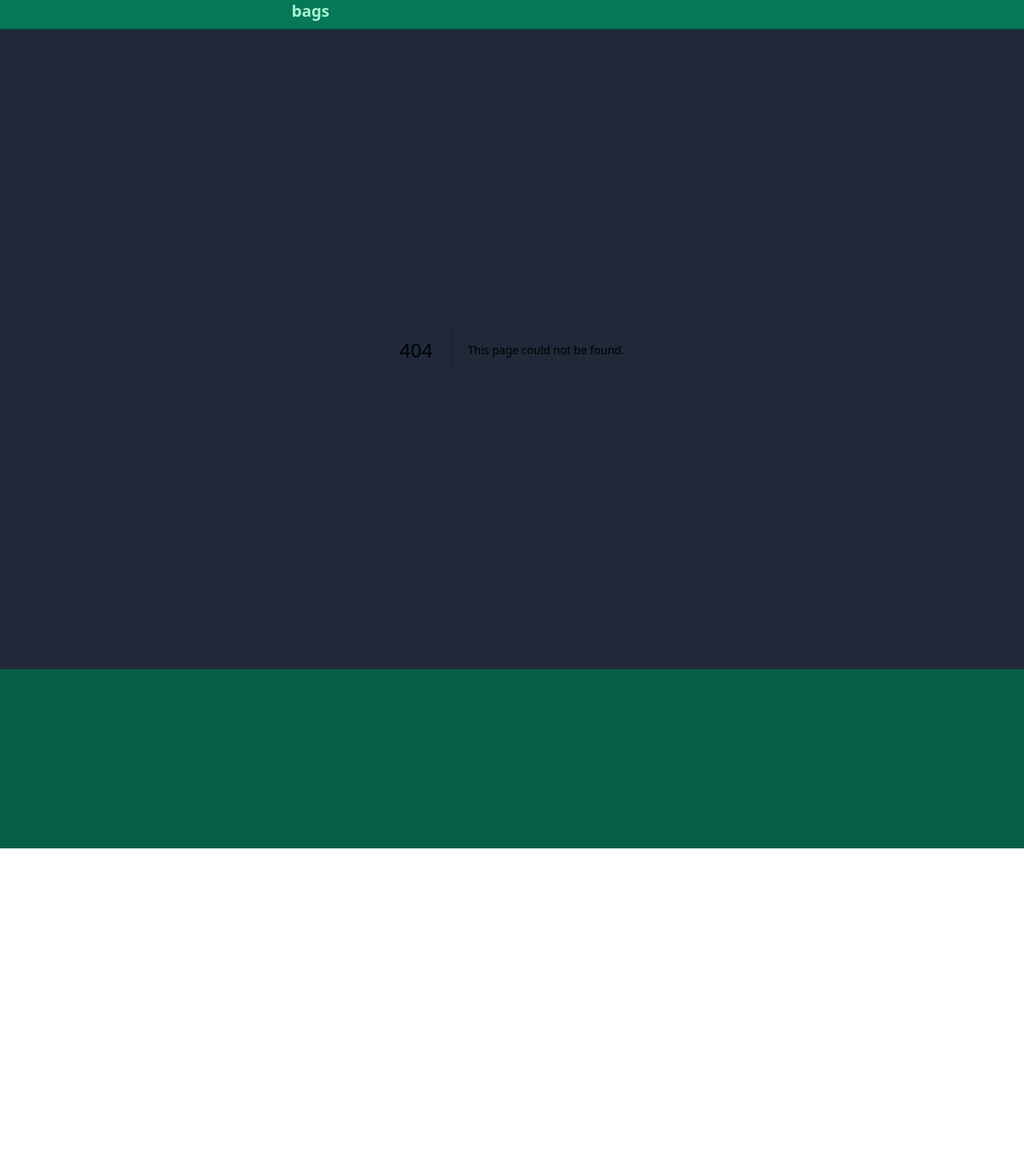
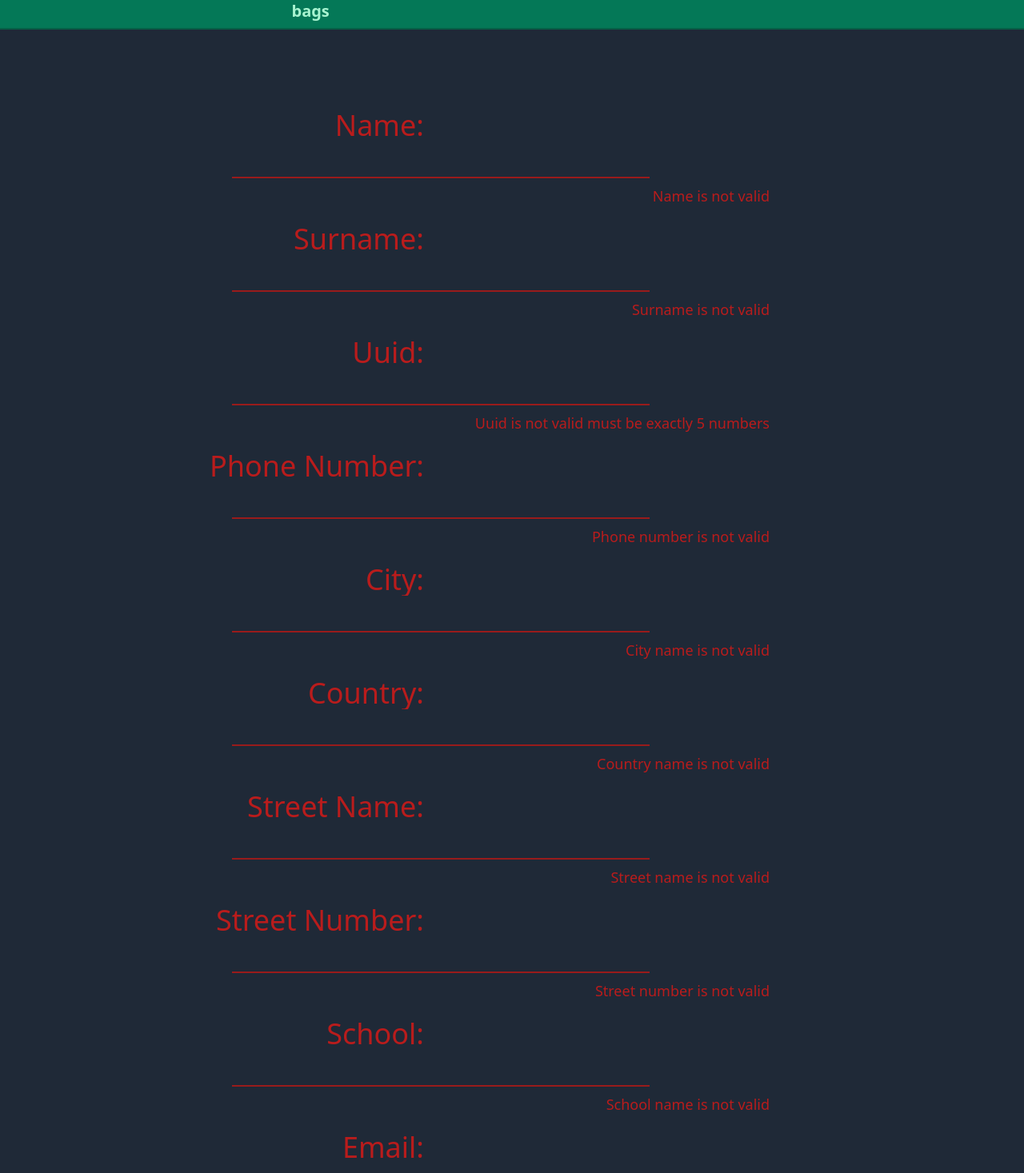
Before and after one commit to ISA-Banka-krvi-Team-39/FE-Banka-krvi, a Next.js app: page /adminRegister in a window 1280 px wide. Before the commit this address had no page. Shown: the part 63-1530 px from the top of the page at 80% size. Before the commit the page ends 1124 px from the top, so only its background shows below. Built offline with nearby package versions, Linux system fonts and the light colour scheme.

Commit message:
implemented admin registration

```diff
--- /dev/null
+++ b/src/pages/adminRegister.tsx
@@ -0,0 +1,223 @@
+import axios, { AxiosResponse } from 'axios';
+import classNames from 'classnames';
+import Head from 'next/head'
+import Image from 'next/image'
+import { config } from 'process';
+import { useState } from 'react'
+import CustomInput from '../shared-components/Inputs/CustomInput';
+import { User } from '../shared-components/model/user/User';
+import styles from '../styles/Home.module.css'
+
+
+export default function Register() {
+
+  const [name,setName] = useState('');
+  const [surname,setSurname] = useState('');
+  const [password,setPassword] = useState('');
+  const [confirmPassword,setConfirmPassword] = useState('');
+  const [email,setEmail] = useState('');
+  const [uuid,setUuid] = useState('');
+  const [phoneNumber,setPhoneNumber] = useState('');
+  const [school,setSchool] = useState('');
+  const [country,setCountry] = useState('');
+  const [city,setCity] = useState('');
+  const [streetName,setStreetName] = useState('');
+  const [streetNumber,setStreetNumber] = useState('');
+  const [gender,setGender] = useState('');
+  const [formValid,setFormValid] = useState(false);
+
+  function registerAdmin() {
+    if(password !== confirmPassword){
+      alert("password and confirma password must be same!");
+      return;
+    }
+    var user: User = {address:{city:city,country:country,streetName:streetName,streetNumber:Number(streetNumber)},
+    name:name,surname:surname,school:school,email:email,password:password,uuid:uuid,phoneNumber:phoneNumber,
+    personGender:Number(gender),personType: 2
+    };
+    const config = {
+      headers:{
+      'Access-Control-Allow-Origin' : '*',
+      }
+    }
+    axios.post("http://localhost:8080/api/user", user,config)
+    .then(res => {
+      console.log(res);
+    })
+    .catch(err => {
+      console.log(err)
+      alert(err.toString());
+    }
+      )
+
+  }
+  function validate(){
+    var regexNames = new RegExp("^[A-Z][a-z]+$");
+    var regexStreetName = new RegExp("^[A-Z][A-Za-z( )]+$");
+    var regexPhoneNumber = new RegExp("^[+]*[0-9-]+$");
+    var regexStreetNumber = new RegExp("^[1-9]+[a-b]{0,1}$");
+    var regexPassword = new RegExp("^[A-Za-z0-9]{5}[A-Za-z0-9]+$");
+    setFormValid(regexNames.test(name) && regexNames.test(surname) && regexPassword.test(password)
+                && regexPhoneNumber.test(phoneNumber) && /^[A-Z][A-Za-z( )]+$/.test(city) && regexNames.test(country)
+                && regexStreetName.test(streetName) && /^[A-Z][A-Za-z( )]+$/.test(school) && /^[\w-\.]+@([\w-]+\.)+[\w-]{2,4}$/.test(email)
+                && /^\d{5}$/.test(uuid) && regexStreetNumber.test(streetNumber));
+  }
+  var validButton = formValid ? "text-emerald-200 bg-emerald-900": "text-gray-800 bg-gray-400 cursor-default";
+
+  return (
+      <div className=" w-full bg-gray-800 px-6 mt-20 justify-center inline-flex">
+        <div className=" bg-gray-800 justify-center">
+          <CustomInput
+            type='text'
+            regex='^[A-Z][a-z]+$'
+            notValidText='Name is not valid'
+            onChange={(event) => {
+              setName(event.target.value);
+              validate();
+            }}
+            nameToSet='Name'
+          ></CustomInput>
+
+          <CustomInput
+            type='text'
+            regex='^[A-Z][a-z]+$'
+            notValidText='Surname is not valid'
+            onChange={(event) => {
+              setSurname(event.target.value);
+              validate();
+            }}
+            nameToSet='Surname'
+          ></CustomInput>
+
+          <CustomInput
+            type='text'
+            regex='^\d{5}$'
+            notValidText='Uuid is not valid must be exactly 5 numbers'
+            onChange={(event) => {
+              setUuid(event.target.value);
+              validate();
+            }}
+            nameToSet='Uuid'
+          ></CustomInput>
+
+          <CustomInput
+            type='text'
+            regex='^[+]*[0-9-]+$'
+            notValidText='Phone number is not valid'
+            onChange={(event) => {
+              setPhoneNumber(event.target.value);
+              validate();
+            }}
+            nameToSet='Phone Number'
+          ></CustomInput>
+
+          <CustomInput
+            type='text'
+            regex='^[A-Z][A-Za-z( )]+$'
+            notValidText='City name is not valid'
+            onChange={(event) => {
+              setCity(event.target.value);
+              validate();
+            }}
+            nameToSet='City'
+          ></CustomInput>
+
+          <CustomInput
+            type='text'
+            regex='^[A-Z][a-z]+$'
+            notValidText='Country name is not valid'
+            onChange={(event) => {
+              setCountry(event.target.value);
+              validate();
+            }}
+            nameToSet='Country'
+          ></CustomInput>
+          <CustomInput
+            type='text'
+            regex='^[A-Z][A-Za-z( )]+$'
+            notValidText='Street name is not valid'
+            onChange={(event) => {
+              setStreetName(event.target.value);
+              validate();
+            }}
+            nameToSet='Street Name'
+          ></CustomInput>
+          <CustomInput
+            type='text'
+            regex='^[1-9]+[a-b]{0,1}$'
+            notValidText='Street number is not valid'
+            onChange={(event) => {
+              setStreetNumber(event.target.value);
+              validate();
+            }}
+            nameToSet='Street Number'
+          ></CustomInput>
+
+          <CustomInput
+            type='text'
+            regex='^[A-Z][A-Za-z( )]+$'
+            notValidText='School name is not valid'
+            onChange={(event) => {
+              setSchool(event.target.value);
+              validate();
+            }}
+            nameToSet='School'
+          ></CustomInput>
+
+          <CustomInput
+            type='text'
+            regex='^[\w-\.]+@([\w-]+\.)+[\w-]{2,4}$'
+            notValidText='Email is not valid'
+            onChange={(event) => {
+              setEmail(event.target.value);
+              validate();
+            }}
+            nameToSet='Email'
+          ></CustomInput>
+
+          <CustomInput
+            type='password'
+            notValidText='Password is not valid'
+            regex='^[A-Za-z0-9]{5}[A-Za-z0-9]+$'
+            onChange={(event) => {
+              setPassword(event.target.value);
+              validate();
+            }}
+            nameToSet='Password'
+          ></CustomInput>
+                    <CustomInput
+            type='password'
+            notValidText='Confirm password is not valid'
+            regex='^[A-Za-z0-9]{5}[A-Za-z0-9]+$'
+            onChange={(event) => {
+              setConfirmPassword(event.target.value);
+              validate();
+            }}
+            nameToSet='Confirm Password'
+          ></CustomInput>
+          <div className="my-5 w-[700px]">
+            <div className="w-[256px] inline-flex justify-end">
+            <span className="text text-4xl mr-4 min-w-max">Gender:</span>
+            </div>
+            <select
+            id="gender"
+            name="gender"
+            className="text-emerald-200 text-4xl w-[415px] bg-gray-800 border-2 pb-1 border-emerald-800"
+            onChange={(e) => {
+              setGender(e.target.value);
+            }}
+            >
+              <option value="0">Male</option>
+              <option value="1">Female</option>
+              <option value="2">Alien</option>
+            </select>
+          </div>
+          <div className='w-full inline-flex justify-center mt-5 mb-28'>
+          <button onClick={registerAdmin} disabled={!formValid} className={classNames(" rounded-[32px] px-8 py-4 font-medium text-2xl",validButton)}>
+            Register
+          </button>
+          </div>
+        </div>
+      </div>
+  )
+}
```
